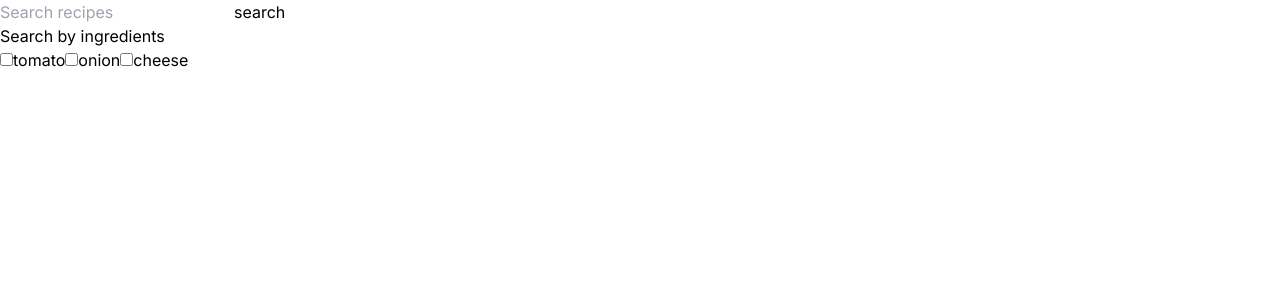
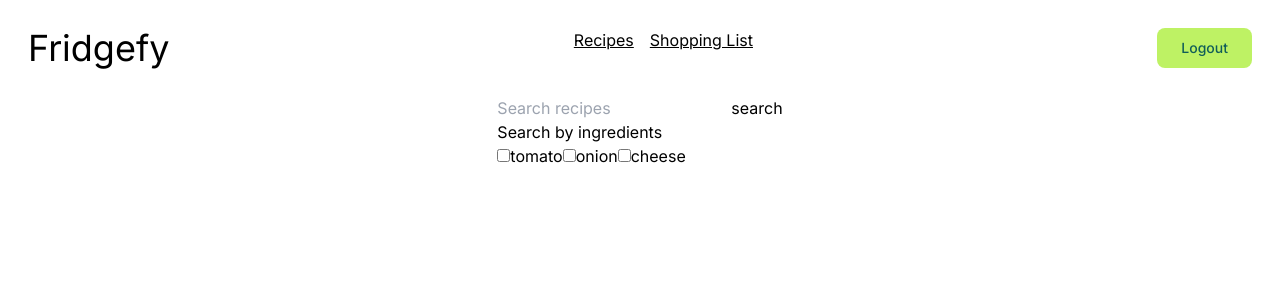
Before and after one commit to Misato-1226/fridgefy, a Next.js app: page /recipes in a window 1280 px wide. Shown: the top 300 px of the page. Built offline with nearby package versions, Linux system fonts and the light colour scheme; no server answers.

Commit message:
fix login page

```diff
--- a/src/app/(auth)/layout.tsx
+++ b/src/app/(auth)/layout.tsx
@@ -1,4 +1,5 @@
 import type { Metadata } from "next";
+import Header from "../components/header";
 
 export const metadata: Metadata = {
   title: "Recipe and item page",
@@ -10,5 +11,10 @@
 }: Readonly<{
   children: React.ReactNode;
 }>) {
-  return <section>{children}</section>;
+  return (
+    <section>
+      <Header />
+      {children}
+    </section>
+  );
 }
--- a/src/app/(auth)/recipes/page.tsx
+++ b/src/app/(auth)/recipes/page.tsx
@@ -6,12 +6,12 @@
 
 const Recipes = () => {
   return (
-    <>
+    <div className="flex justify-center items-center">
       <RecipeResultProvider>
         <Form />
         <RecipeList />
       </RecipeResultProvider>
-    </>
+    </div>
   );
 };
 
--- a/src/app/(landing)/page.tsx
+++ b/src/app/(landing)/page.tsx
@@ -22,9 +22,19 @@
         >
           <button
             type="submit"
-            className="rounded-lg bg-blue-700 px-4 py-2 text-center text-base font-semibold text-white shadow-md transition ease-in hover:bg-blue-600 focus:outline-none focus:ring-2"
+            className="py-2 px-4 max-w-md flex justify-center items-center bg-gray-600 hover:bg-gray-700  text-white w-full transition ease-in duration-200 text-center text-base font-semibold shadow-md  rounded-lg"
           >
-            <span className="w-full"> Login with Github </span>
+            <svg
+              xmlns="http://www.w3.org/2000/svg"
+              width="20"
+              height="20"
+              fill="currentColor"
+              className="mr-2"
+              viewBox="0 0 1792 1792"
+            >
+              <path d="M896 128q209 0 385.5 103t279.5 279.5 103 385.5q0 251-146.5 451.5t-378.5 277.5q-27 5-40-7t-13-30q0-3 .5-76.5t.5-134.5q0-97-52-142 57-6 102.5-18t94-39 81-66.5 53-105 20.5-150.5q0-119-79-206 37-91-8-204-28-9-81 11t-92 44l-38 24q-93-26-192-26t-192 26q-16-11-42.5-27t-83.5-38.5-85-13.5q-45 113-8 204-79 87-79 206 0 85 20.5 150t52.5 105 80.5 67 94 39 102.5 18q-39 36-49 103-21 10-45 15t-57 5-65.5-21.5-55.5-62.5q-19-32-48.5-52t-49.5-24l-20-3q-21 0-29 4.5t-5 11.5 9 14 13 12l7 5q22 10 43.5 38t31.5 51l10 23q13 38 44 61.5t67 30 69.5 7 55.5-3.5l23-4q0 38 .5 88.5t.5 54.5q0 18-13 30t-40 7q-232-77-378.5-277.5t-146.5-451.5q0-209 103-385.5t279.5-279.5 385.5-103zm-477 1103q3-7-7-12-10-3-13 2-3 7 7 12 9 6 13-2zm31 34q7-5-2-16-10-9-16-3-7 5 2 16 10 10 16 3zm30 45q9-7 0-19-8-13-17-6-9 5 0 18t17 7zm42 42q8-8-4-19-12-12-20-3-9 8 4 19 12 12 20 3zm57 25q3-11-13-16-15-4-19 7t13 15q15 6 19-6zm63 5q0-13-17-11-16 0-16 11 0 13 17 11 16 0 16-11zm58-10q-2-11-18-9-16 3-14 15t18 8 14-14z"></path>
+            </svg>
+            Log in with GitHub
           </button>
         </form>
       </div>
--- a/src/app/components/header.tsx
+++ b/src/app/components/header.tsx
@@ -2,15 +2,22 @@
 
 const Header = () => {
   return (
-    <>
-      <Link href="/">fridgefy</Link>
+    <div className="flex justify-between p-7">
+      <Link href="/recipes" className="text-4xl">
+        Fridgefy
+      </Link>
       <div>
-        <Link href="/">Home</Link>
-        <Link href="/recipes">Recipes</Link>
-        <Link href="/shopping_list">Shopping List</Link>
+        <Link href="/recipes" className="p-2 underline">
+          Recipes
+        </Link>
+        <Link href="/shopping_list" className="p-2 underline">
+          Shopping List
+        </Link>
       </div>
-      <p>Login</p>
-    </>
+      <button className="py-2.5 px-6 rounded-lg text-sm font-medium bg-lime-300 text-teal-800">
+        Logout
+      </button>
+    </div>
   );
 };
 
```
